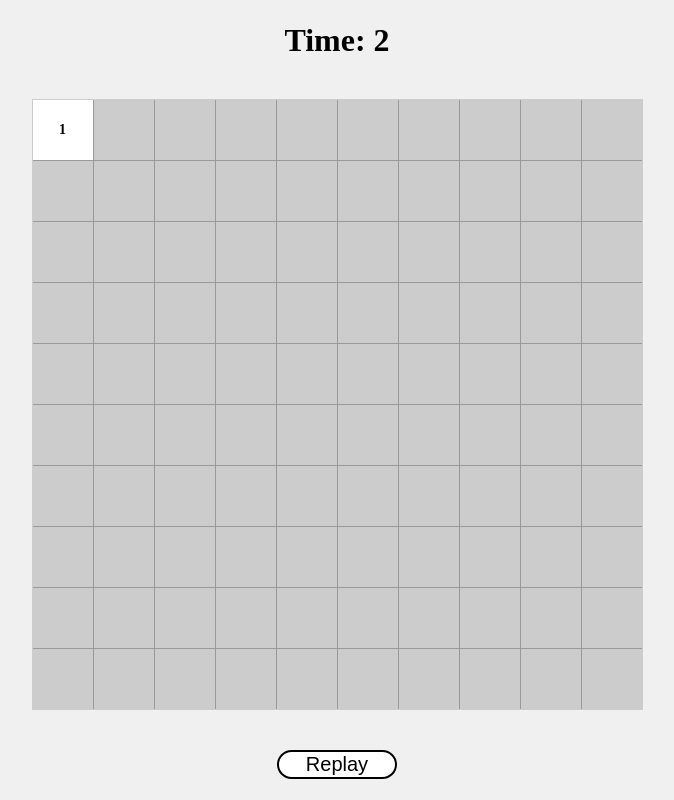
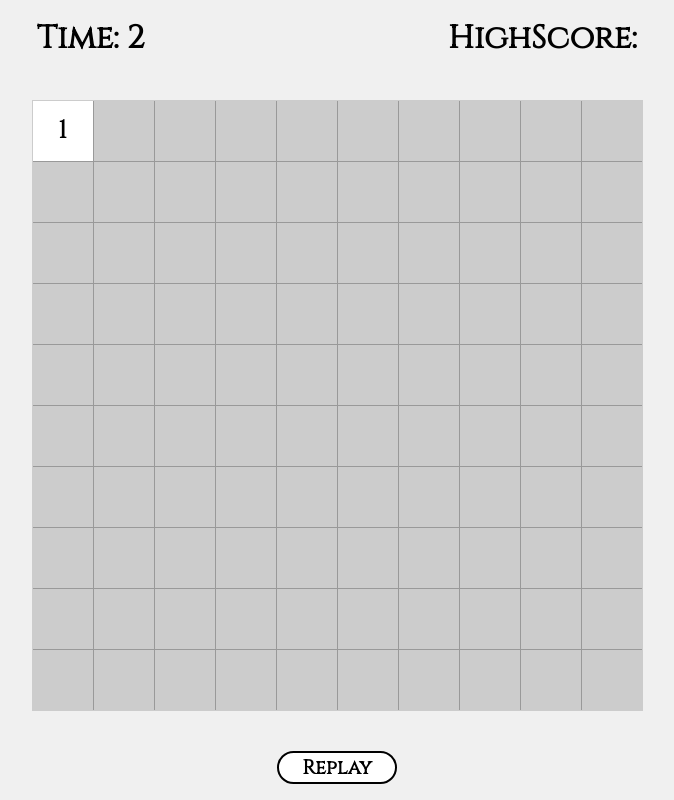
Before and after one commit to SumirVats2003/minesweeper, a plain HTML site: page index.html in a window 1280 px wide. Both pictures are taken after a click on the element 365 px from the left and 129 px from the top of the page. Shown: the whole page, without its empty margins (303-977 px from the left). Drawn offline with Linux system fonts and the light colour scheme.

Commit message:
Fixed end game bug and added fonts

```diff
--- a/index.html
+++ b/index.html
@@ -7,7 +7,10 @@
     <title>Minesweeper</title>
   </head>
   <body>
-    <h1 class="score">Time: <span id="time">0</span></h1>
+    <h1 class="score">
+      <span>Time: <span id="time">0</span></span>
+      <span>HighScore: <span id="hiscore"></span></span>
+    </h1>
     <div class="minesweeper-container" id="minesweeperContainer"></div>
     <button class="replay" onClick="window.location.reload();">Replay</button>
     <script src="script.js"></script>
--- a/script.js
+++ b/script.js
@@ -4,6 +4,7 @@ const cols = 10;
 const mines = 10;
 const board = createBoard(rows, cols, mines);
 let gameStarted = false;
+let gameOver = false;
 let intervalId;
 let count = new Array(rows).fill(null).map(() => new Array(cols).fill(0));
 
@@ -78,6 +79,7 @@ function renderBoard(container, board) {
 }
 
 function handleCellClick(event) {
+  if (!gameOver) {
     if (!gameStarted) {
       startGame();
       gameStarted = true;
@@ -89,7 +91,9 @@ function handleCellClick(event) {
     event.target.style.backgroundColor = "#fff";
 
     if (board[row][col]) {
+      gameOver = true;
       endGame();
+    }
   }
 }
 
--- a/style.css
+++ b/style.css
@@ -1,3 +1,9 @@
+@import url("https://fonts.googleapis.com/css2?family=Cinzel&display=swap");
+
+* {
+  font-family: "Cinzel", serif;
+}
+
 body {
   display: flex;
   justify-content: center;
@@ -8,8 +14,12 @@ body {
   flex-direction: column;
 }
 
-body h1 {
+.score {
   margin: 40px;
+  display: flex;
+  align-items: center;
+  justify-content: space-between;
+  width: 600px;
 }
 
 .minesweeper-container {
@@ -27,7 +37,7 @@ body h1 {
   display: flex;
   justify-content: center;
   align-items: center;
-  font-size: 14px;
+  font-size: 25px;
   font-weight: bold;
   cursor: pointer;
 }
@@ -46,4 +56,5 @@ body h1 {
   border: 2px solid black;
   cursor: pointer;
   border-radius: 100px;
+  font-weight: bold;
 }
```
Lines whose indentation alone changed are shown as unchanged.
